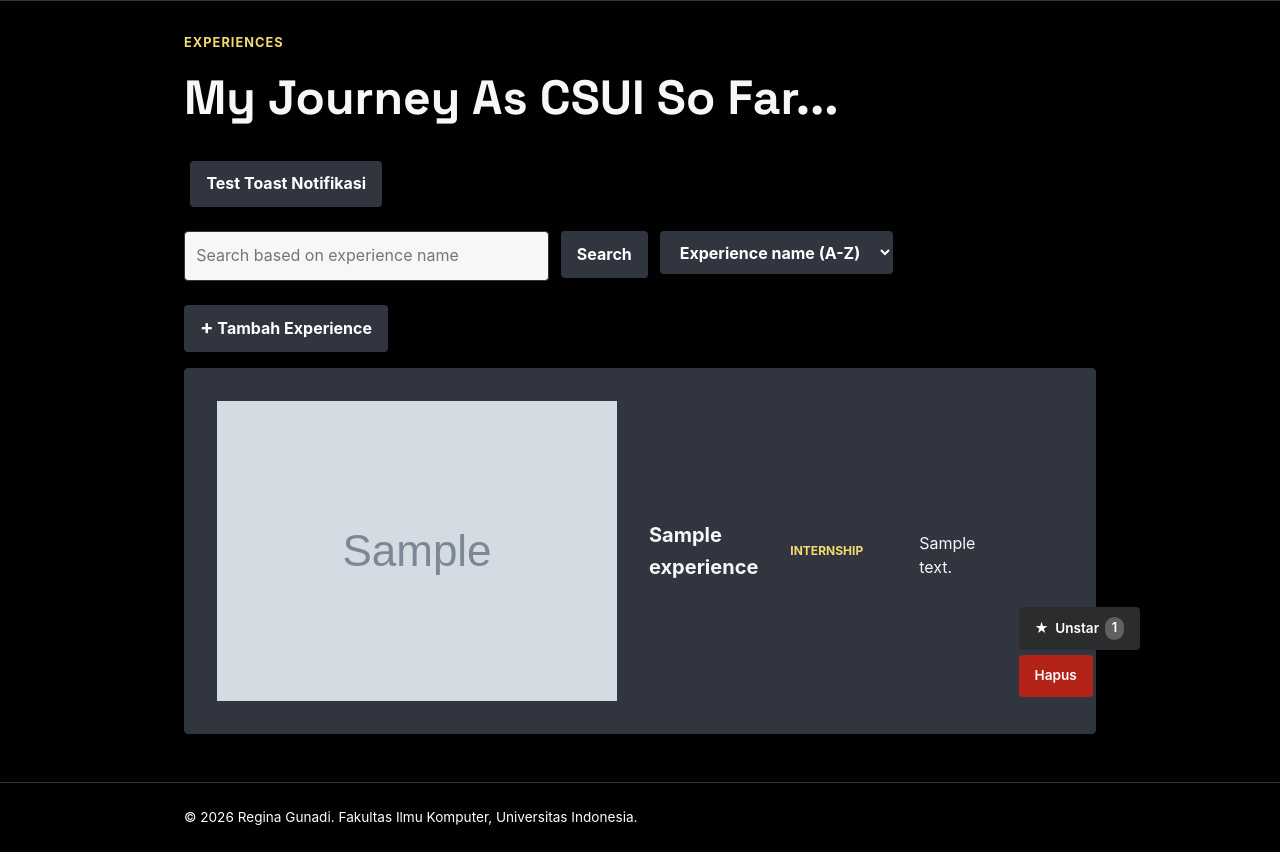
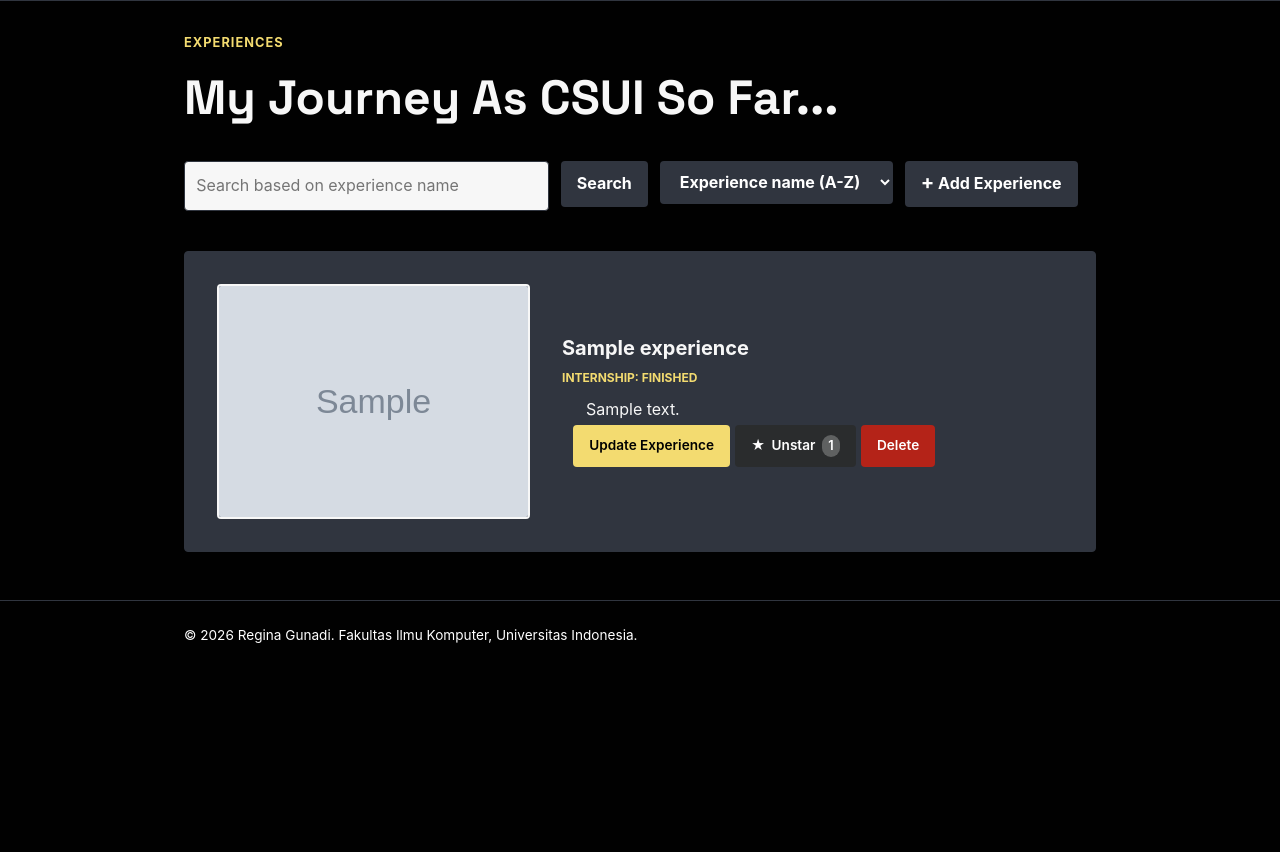
Before and after one commit to ReginaGunadi/myportofolio, a Django app: page /experience/ in a window 1280 px wide. Shown: the part 74-926 px from the top of the page. After the commit the page ends 717 px from the top, so only its background shows below. Run offline with Django 5.2, Linux system fonts and the light colour scheme; a user stored in the database is signed in; tables that the repository leaves empty hold one stand-in row (values such as "Sample post"); grey boxes marked "Sample" are stand-in pictures.

Commit message:
fix: Fix some pages based on feedback, adjust CSS, and wording

```diff
--- a/main/forms.py
+++ b/main/forms.py
@@ -1,4 +1,4 @@
-from django.forms import ModelForm, TextInput, Textarea, URLInput
+from django.forms import ModelForm, TextInput, Textarea, URLInput, Select
 from main.models import Experience, Award
 
 from django.core.exceptions import ValidationError
@@ -38,11 +38,8 @@
                     "rows": 3,
                 }
             ),
-            "category": TextInput(
-                attrs={
-                    "placeholder": "Internship, research, volunteer, part-time, full-time, freelance",
-                }
-            ),
+            "category": Select(),
+
             "thumbnail": URLInput(
                 attrs={
                     "placeholder": "https://www.google.com/",
--- a/main/views.py
+++ b/main/views.py
@@ -15,7 +15,6 @@
 from django.shortcuts import get_object_or_404, redirect, render
 
 from django.contrib.auth.decorators import login_required, permission_required
-from django.core.exceptions import PermissionDenied
 
 from django.views.decorators.http import require_POST
 
@@ -172,7 +171,7 @@
             "pk": str(exp.id),
             "fields": {
                 "title": exp.title,
-                "description": exp.description,
+                "description": exp.ambil_isi_list,
                 "category": exp.category,
                 "thumbnail" : exp.thumbnail,
                 "started_at": exp.started_at,
--- a/static/css/style.css
+++ b/static/css/style.css
@@ -498,7 +498,8 @@
 }
 
 .form-group input:focus,
-.form-group textarea:focus {
+.form-group textarea:focus
+.form-group select:focus {
     outline: 2px solid var(--accent);
     border-color: var(--accent);
 }
--- a/templates/award.html
+++ b/templates/award.html
@@ -1,6 +1,3 @@
-<!DOCTYPE html>
-<html lang="en">
-
 {% extends 'base.html' %}
 {% block meta %}
     <title>Awards - {{ name }}</title>
@@ -63,4 +60,3 @@
         </section>
     </main>
 {% endblock content %}
-</html>
--- a/templates/components/experience_form_modal.html
+++ b/templates/components/experience_form_modal.html
@@ -17,7 +17,7 @@
                 popovertargetaction="hide"
                 aria-label="Tutup form tambah experience">×</button>
 
-        <h2 id="add-experience-modal-title">Tambah experience Baru</h2>
+        <h2 id="add-experience-modal-title">Add New Experience</h2>
         <form id="experience-form"
               method="post"
               action="{% url 'main:create_experience' %}"
@@ -36,8 +36,8 @@
                 <button type="button"
                         class="button button-secondary"
                         popovertarget="add-experience-modal"
-                        popovertargetaction="hide">Batal</button>
-                <button type="submit" class="button">Tambah experience</button>
+                        popovertargetaction="hide">Cancel</button>
+                <button type="submit" class="button">Add experience</button>
             </div>
         </form>
     </div>
--- a/templates/components/generic_search_form.html
+++ b/templates/components/generic_search_form.html
@@ -16,18 +16,13 @@
             {{item_type|title}} name (Z-A)
         </option>
     </select>
-</form>
 
-{% if user.is_superuser %}
+    {% if user.is_superuser %}
     <button type="button"
             class="button {{ item_type }}-add-button"
             popovertarget="add-{{item_type}}-modal">
         <span aria-hidden="true">+</span>
-        Tambah {{ item_type|title }}
+        Add  {{ item_type|title }}
     </button>
-
-    {% comment %} <a href="{{ create_url }}" class="button {{ item_type }}-add-button">
-        <span aria-hidden="true">+</span>
-        Add {{ item_type|title }}
-    </a> {% endcomment %}
-{% endif %}
+    {% endif %}
+</form>
--- a/templates/experience.html
+++ b/templates/experience.html
@@ -1,6 +1,3 @@
-<!DOCTYPE html>
-<html lang="en">
-
 {% extends 'base.html' %}
 {% block meta %}
     <title>Experiences - {{ name }}</title>
@@ -15,15 +12,15 @@
                     <h1>My Journey As CSUI So Far...</h1>
                 </div>
 
-                <button class="button button-secondary" onclick="showToast('Notifikasi Sistem', 'Project berhasil dimuat dengan baik!', 'success')">
+                {% comment %} <button class="button button-secondary" onclick="showToast('Notifikasi Sistem', 'Project berhasil dimuat dengan baik!', 'success')">
                     Test Toast Notifikasi
-                </button>
+                </button> {% endcomment %}
 
                 {% url 'main:show_experience' as list_url %}
                 {% url 'main:create_experience' as create_url %}
                 {% include "components/generic_search_form.html" with item_type="experience" list_url=list_url create_url=create_url %}
 
-                <div id = "grid" class="experience-grid">
+                <div class="experience-grid">
                     <!-- Loading State -->
                     <div id="loading" class="empty-state hide">
                         <p>Memuat projects...</p>
@@ -50,31 +47,11 @@
     {% include "components/experience_form_modal.html" %}
 {% endif %}
 
-
-
-{% comment %} <div class="experience-card-actions">
-<div class="experience-actions">
-    {% if perms.main.change_experience or user.is_superuser %}
-        <a href="{{experience.get_edit_url }}"
-            class="button experience-update-button">
-            Update Experience
-        </a>
-    {% endif%}
-
-    {% if user.is_authenticated %}
-        {% include "components/generic_star.html" with item=experience item_type="experience"%}
-    {% endif %}
-
-    {% if user.is_superuser %}
-        {% include "components/generic_delete_modal.html" with item=experience item_type="experience" %}
-    {% endif %}
-    </div>
-</div> {% endcomment %}
-
 <script>
     // Konfigurasi
     const BASE_EXPERIENCES_ENDPOINT = "{% url 'main:get_experience_json' %}";
     const IS_SUPERUSER = "{{ user.is_superuser|yesno:'true,false' }}" === "true";
+    const IS_EDITOR = {% if perms.main.change_experience %} true {% else %} false{% endif %};
     let experiencesAbortController;
 
     // Elemen DOM
@@ -115,11 +92,11 @@
         articleElement.className = 'experience-card';
 
         const imageHtml = experience.thumbnail
-            ? `<img src="${escapeHtml(experience.thumbnail)}" alt="Gambar ${experience.title}" class="experience-image">`
+            ? `<img src="${escapeHtml(experience.thumbnail)}" alt="Gambar ${experience.title}" class="photo">`
             : '';
 
         const urlHtml = experience.experience_url
-            ? `<a href="${escapeHtml(experience.experience_url)}" class="button">Lihat Experience</a>`
+            ? `<a href="${escapeHtml(experience.experience_url)}" class="button">See Experience</a>`
             : '';
 
         // Dummy UUID digunakan untuk digantikan oleh ID asli dari data JSON
@@ -127,12 +104,18 @@
             .replace('00000000-0000-0000-0000-000000000000', experienceId);
         const starUrl = "{% url 'main:toggle_star' 'experience' '00000000-0000-0000-0000-000000000000' %}"
             .replace('00000000-0000-0000-0000-000000000000', experienceId);
+        const editUrl = "{% url 'main:edit_experience' '00000000-0000-0000-0000-000000000000' %}"
+            .replace('00000000-0000-0000-0000-000000000000', experienceId);
 
         const deleteHtml = IS_SUPERUSER
             ? `<form method="post" action="${deleteUrl}" style="display:inline;">
                 {% csrf_token %}
-                <button type="submit" class="button button-danger" onclick="return confirm('Yakin ingin menghapus experience ini?');">Hapus</button>
+                <button type="submit" class="button button-danger" onclick="return confirm('Are you sure you want to delete this experience?');">Delete</button>
             </form>`
+            : '';
+
+        const editHtml = (IS_EDITOR || IS_SUPERUSER)
+            ? `<a href="${editUrl}" class="button experience-update-button">Update Experience</a>`
             : '';
 
         const isStarredClass = experience.is_starred ? " is-starred" : "";
@@ -144,12 +127,14 @@
         // Komponen card
         const completeCardHtml = `
             ${imageHtml}
+            <div class="experience-details">
                 <h2>${escapeHtml(experience.title)}</h2>
-            <span class="experience-category">${escapeHtml(experience.category)}</span>
+                <span class="experience-category">${escapeHtml(experience.category)}: ${escapeHtml(experience.is_ongoing? "Ongoing": "Finished")}</span>
                 <p class="experience-description">${escapeHtml(experience.description)}</p>
                 <div class="experience-card-actions">
                     <div class="experience-actions">
                         ${urlHtml}
+                        ${editHtml}
 
                         <form method="post" action="${starUrl}" class="star-form">
                             {% csrf_token %}
@@ -163,6 +148,7 @@
                         </form>
 
                         ${deleteHtml}
+                    </div>
                 </div>
             </div>
         `;
@@ -287,11 +273,7 @@
         experienceForm.addEventListener('submit', addExperience);
     }
 
-
-
-
     // Start application
     fetchExperiences(searchInput.value.trim());
     </script>
 {% endblock content %}
-</html>
--- a/templates/forbidden.html
+++ b/templates/forbidden.html
@@ -1,6 +1,3 @@
-<!DOCTYPE html>
-<html lang="en">
-
 {% extends 'base.html' %}
 {% block meta %}
     <title>Forbidden Access</title>
@@ -18,4 +15,3 @@
         </section>
     </main>
 {% endblock content %}
-</html>
--- a/templates/index.html
+++ b/templates/index.html
@@ -1,6 +1,3 @@
-<!DOCTYPE html>
-<html lang="en">
-
 {% extends 'base.html' %}
 {% block content %}
 <!-- Bagian About Me -->
@@ -41,4 +38,3 @@
 </section>
 </main>
 {% endblock content %}
-</html>
```
Also changed, not shown: other parts of static/css/style.css (+25 -29 lines). Lines whose indentation alone changed are shown as unchanged.
